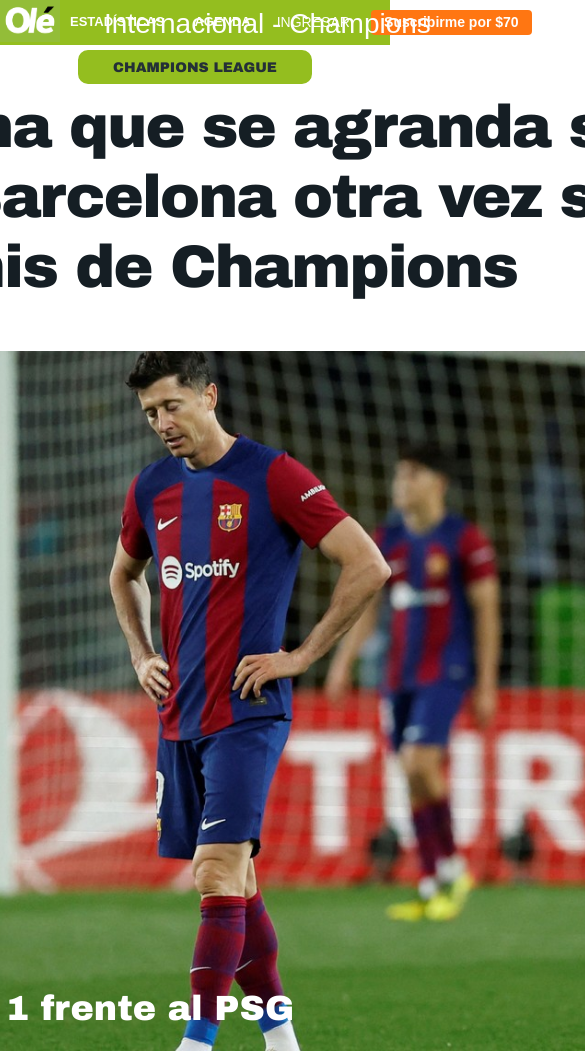
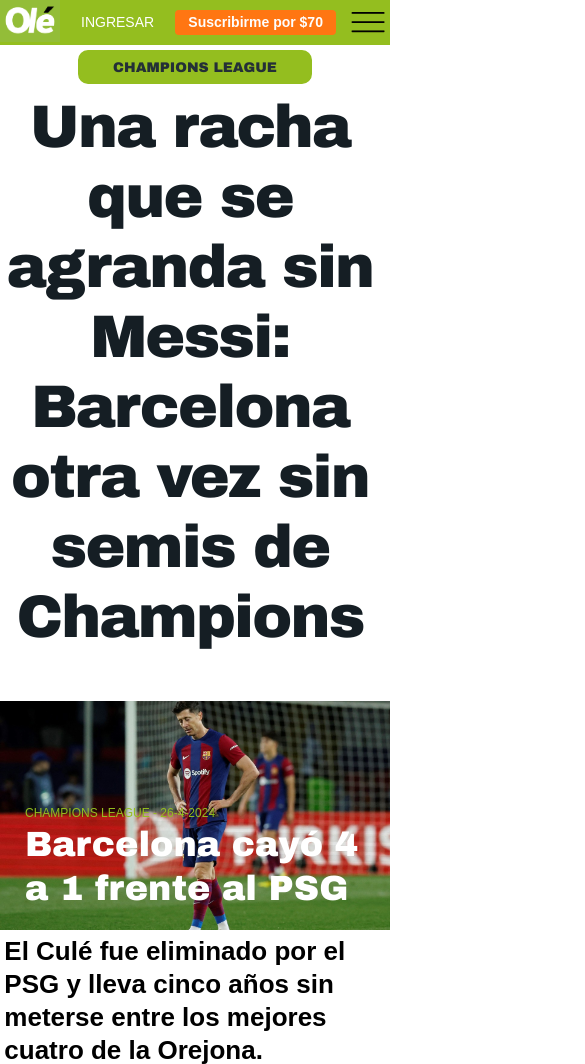
Before and after one commit to AaguDiaz/DAW, a plain HTML site: page pages/ejercitacion2.html in a window 390 px wide. Shown: the top 1064 px of the page, 585 px wide, since content can reach past the window. Drawn offline with Linux system fonts and the light colour scheme.

Commit message:
Ejercicio-5

```diff
--- a/pages/clases.html
+++ b/pages/clases.html
@@ -11,7 +11,7 @@
             }
         </style>
         <link rel="normalize" href="../normalize.css">
-        <link rel="stylesheet" href="../style.css">
+        <link rel="stylesheet" href="../styleclases.css">
     </head>
     <body>
         <header>
@@ -166,6 +166,9 @@
                     </span>
                 </div>
             </section>
+            <section id="seccion-clase05">
+                <h2>Clase 05</h2>
+            </section>
         </main>
         <aside>
             <h2>Barra lateral</h2>
--- a/pages/ejercitacion2.html
+++ b/pages/ejercitacion2.html
@@ -11,7 +11,7 @@
     <header>
 
         <section class="header-sticky">
-            <div class=" hed1">
+            <nav class=" hed1">
                 <div class="left">
                     <a class="logo_sticky" target="_self" href="../index.html">
                         <img fill="#fff" style="width: 60px; height: 44px;" src="../imagenes/ole-logo.png" alt="Logo Ole">
@@ -44,8 +44,11 @@
                         </div>
                     </div>
                 </div>
+                <div class="burgericon">
+                    <img src="../imagenes/hamburgermenu_120234.png" alt="burgericon">
+                </div>
 
-            </div>
+            </nav>
 
         </section>
         <div class="v1"><p>l</p></div>
--- a/style.css
+++ b/style.css
@@ -1,62 +1,5 @@
-/* {
-    font: 1em sans-serif;
-}
 
-h1 {
 
-    color: red;
-}
-h2 {
-
-    color: blue;
-}
-
-.firstclase{
-
-    color: green;
-}
-
-#element2{
-
-    color: yellow;
-}
-
-#seccion-clase04 p{
-    color: purple;
-}
-
-header > nav > ul > li {
-    display:inline;
-}
-
-.child {
-    background-color: orange;
-
-    border-color: royalblue;
-    border-style: solid;
-    border-width: 2px;
-    border-radius: 10px;
-
-    padding: 10px 15px 12px;
-
-    margin: 10px;
-
-    height: 80px;
-    width: 200px;
-
-    box-sizing: content-box; altura y anchura solo del contenido neto
-    box-sizing: border-box;  altura y anchura incluyendo padding, border y margin
-}
-
-#ide1{
-    position: absolute;
-    top: 100px;
-    left: 0;
-}
-
-#ide2{
-    position: relative;
-}*/
  a{
     cursor: pointer;
     text-decoration: none;
@@ -383,3 +326,90 @@
     margin-right: 40px;
     line-height: 16px;
 }
+
+.burgericon{
+    display: none;
+
+}
+
+@media screen and (max-width: 640px) {
+
+    h1{
+        width: 100%;
+        left: 190px;
+    }
+
+    .header-sticky, .hed1, body{
+       width: 100%;
+    }
+
+    .header-sticky{
+        height: 45px;
+        width: 100%;
+    }
+
+    .hed1 .left{
+        width: 75px;
+        height: 44px;
+    }
+
+    .hed1 .right{
+        width: 75px;
+        height: 44px;
+        position: absolute;
+        right: 25px;
+        left: 75px;
+    }
+
+    .burgericon{
+        display: block;
+        width: 44px;
+        height: 44px;
+        position:absolute;
+        right: 0px;
+    }
+
+    .burgericon img{
+        width: 44px;
+        height: 44px;
+    }
+
+    .hed1 .infohe{
+        display: none;
+    }
+
+    .infohe button{
+        width: 66px;
+    }
+
+    .hed1 .team{
+        visibility: hidden;
+    }
+
+    .aperturanota{
+        width: 100%;
+        height: auto;
+    }
+
+    .aperturanota img{
+        width: 100%;
+        height: auto;
+    }
+
+    .seccioncuerponoti{
+        width: 100%;
+        margin: 0px;
+        padding-left: 0px;
+        padding-right: 0px;
+        left: 172px;
+
+    }
+
+    .imgmessi img{
+        width: 100%;
+    }
+
+    .footwo{
+        height: auto;
+    }
+}
--- /dev/null
+++ b/styleclases.css
@@ -0,0 +1,65 @@
+*{
+    font: 1em sans-serif;
+}
+
+h1 {
+
+    color: red;
+}
+h2 {
+
+    color: blue;
+}
+
+.firstclase{
+
+    color: green;
+}
+
+#element2{
+
+    color: yellow;
+}
+
+#seccion-clase04 p{
+    color: purple;
+}
+
+header > nav > ul > li {
+    display:inline;
+}
+
+.child {
+    background-color: orange;
+
+    border-color: royalblue;
+    border-style: solid;
+    border-width: 2px;
+    border-radius: 10px;
+
+    padding: 10px 15px 12px;
+
+    margin: 10px;
+
+    height: 80px;
+    width: 200px;
+
+    box-sizing: content-box; /*altura y anchura solo del contenido neto */
+    box-sizing: border-box;  /*altura y anchura incluyendo padding, border y margin */
+}
+
+#ide1{
+    position: absolute;
+    top: 100px;
+    left: 0;
+}
+
+#ide2{
+    position: relative;
+}
+
+@media screen and (max-width: 640px) {
+    #ide1{
+        background-color: red;
+    }
+}
```
Also changed, not shown: imagenes/hamburgermenu_120234.png (added).
